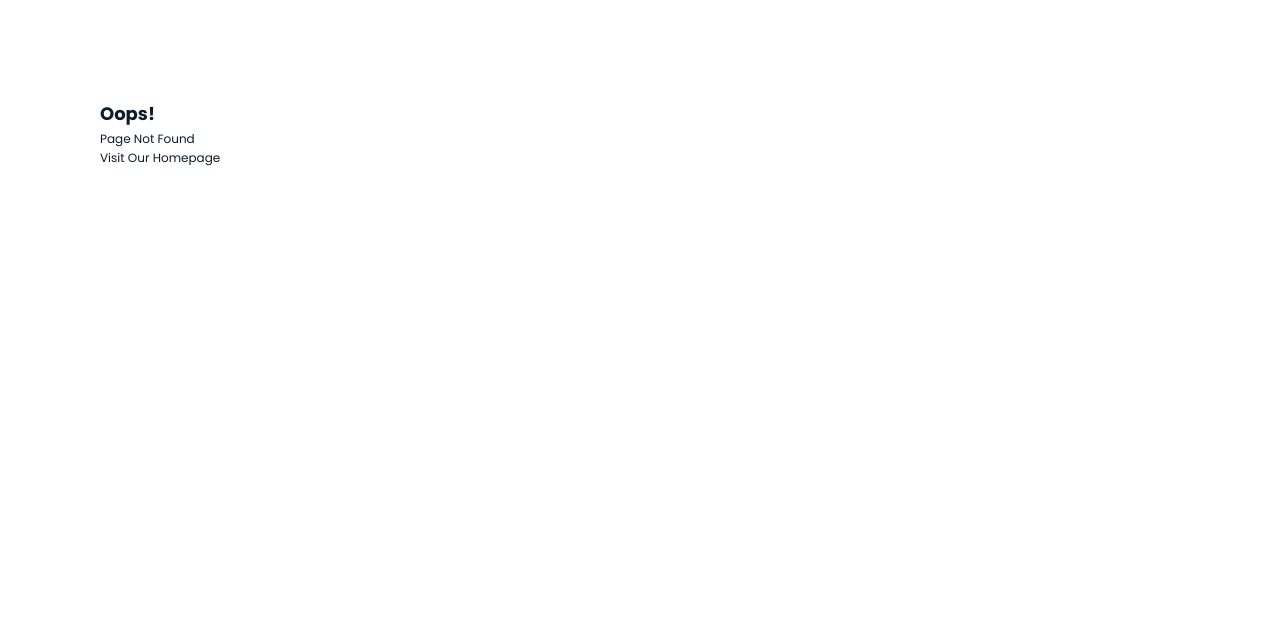
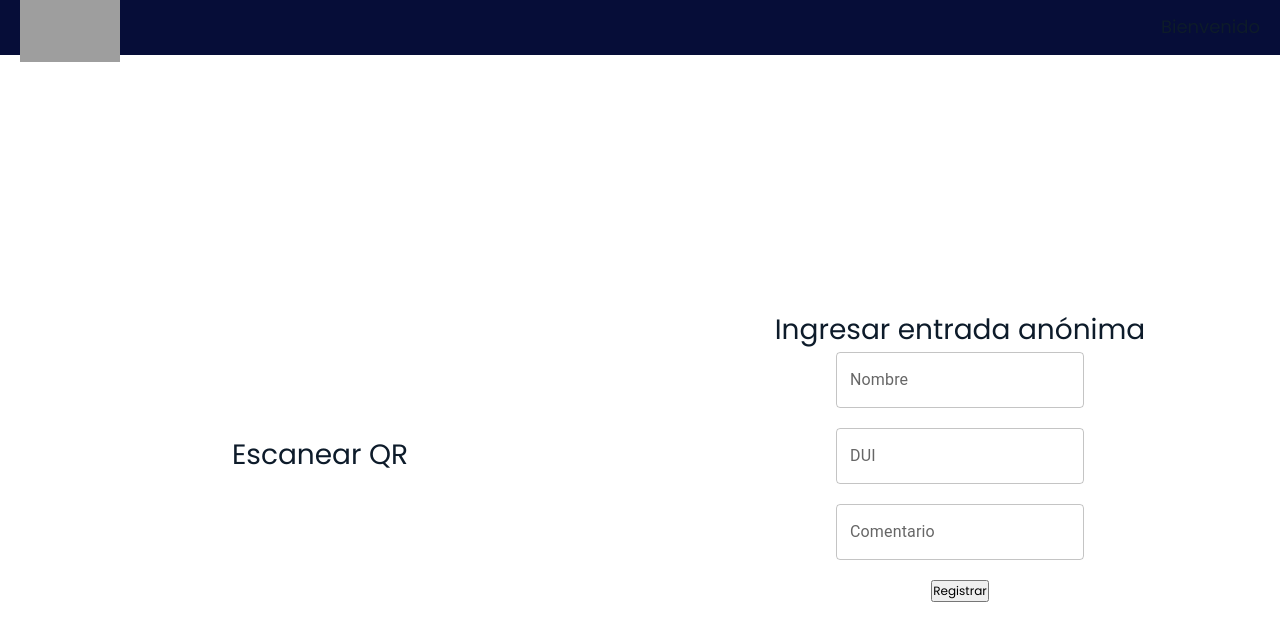
Before and after one commit to LeeMichael24/N-Capas-Proyecto-Final, a React (Vite) app in the folder Cliente/colonia_hlvs/: page /vigilanteHome in a window 1280 px wide. Before the commit this address had no page. Shown: the top 640 px of the page. Built offline with nearby package versions, Linux system fonts and the light colour scheme; grey boxes are pictures that could not be loaded.

Commit message:
Adding vigilante vista, no done

```diff
--- a/Cliente/colonia_hlvs/src/App.jsx
+++ b/Cliente/colonia_hlvs/src/App.jsx
@@ -10,6 +10,7 @@ import SingleInvitation from './screens/resident/invitations/singleInvitation';
 import RecurrntInvitation from './screens/resident/invitations/recurrentInvitation';
 import AdminHome from './screens/admin/home/adminHome';
 import AdminCasa from './screens/admin/adminCasa/adminCasa';
+import HomeVigilante from './screens/vigilante/home/homeVigilante';
 
 /* const ROLES = {
   SYSADMIN: ['tlahtoani'],
@@ -29,13 +30,16 @@ function App() {
         {/* public routes */}
         <Route path="login" element={<Login />} />
         <Route path="invitadoHome" element={<InvitadoHome />} />
-        <Route path='/invitacion/:id' element={<InvitacionA />} />
+        <Route path='invitacion/:id' element={<InvitacionA />} />
         <Route path="dashboard" element={<Dashboard />} />
         <Route path="my-qr" element={<ResidentQr />} />
         <Route path="invitacion-simple" element={<SingleInvitation />} />
         <Route path="invitacion-recurrente" element={<RecurrntInvitation />} />
         <Route path="admin" element={<AdminHome/>} />
         <Route path="admincasa" element={<AdminCasa/>} />
+
+        {/* vigilante */}
+        <Route path="vigilanteHome" element={<HomeVigilante/>} />
 
 
         {/* we want to protect these routes */}
--- a/Cliente/colonia_hlvs/src/screens/vigilante/home/homeVigilante.css
+++ b/Cliente/colonia_hlvs/src/screens/vigilante/home/homeVigilante.css
@@ -1,68 +1,43 @@
-/* General Styles */
-.login-container {
-    display: flex;
-    flex-direction: column;
-    align-items: center;
-    padding: 20px;
-  }
+.containerMain{
+  height: 100vh;
+}
 
-  .login-options {
-    margin-bottom: 20px;
-  }
+.container {
+  display: flex;
+  flex-direction: row;
+  align-items: center;
+  align-items: center;
+  justify-content: center;
+  align-content: center;
+  justify-items: center;
+  margin: 0 auto;
+  width: 100%;
+  height: 100%;
+}
 
-  /* QR Scanner Styles */
-  .qr-scanner-container {
-    width: 300px; /* Adjust as needed */
-    height: 300px; /* Adjust as needed */
-    border: 1px solid #ccc;
-    padding: 20px;
-  }
 
-  .qr-scanner-container video {
-    width: 100%;
-    height: 100%;
-  }
+.qr-scanner-container{
+  justify-content: center;
+  text-align: center;
+  width: 100%;
+  height: auto;
+}
 
-  .qr-code-data {
-    margin-top: 10px;
-    font-size: 14px;
-    color: #333;
-  }
+.login-form-container{
+  text-align: center;
+  justify-content: center;
+  width: 100%;
+  height: auto;
+}
 
-  /* Login Form Styles */
-  .login-form-container {
-    width: 300px; /* Adjust as needed */
-  }
 
-  .form-group {
-    margin-bottom: 15px;
-  }
+h2 {
+  text-align: center;
+  margin-bottom: 25px;
+  font-size: 28px;
+}
 
-  .form-control {
-    width: 100%;
-    padding: 10px;
-    border: 1px solid #ccc;
-    border-radius: 4px;
-  }
 
-  .btn-primary {
-    background-color: #007bff;
-    color: #fff;
-    border: none;
-    padding: 10px 20px;
-    border-radius: 4px;
-    cursor: pointer;
-  }
-
-  /* Responsive Styles (Optional) */
-  @media (max-width: 768px) {
-    .login-container {
-      flex-direction: row;
-      justify-content: space-between;
-    }
-
-    .qr-scanner-container,
-    .login-form-container {
-      width: calc(50% - 20px); /* Adjust as needed */
-    }
-  }
+.textFlied{
+  margin-bottom: 20px;
+}
--- a/Cliente/colonia_hlvs/src/screens/vigilante/home/homeVigilante.jsx
+++ b/Cliente/colonia_hlvs/src/screens/vigilante/home/homeVigilante.jsx
@@ -1,53 +1,55 @@
-import React from 'react';
-import QRCodeScanner from 'react-qrcode-scanner';
-import { Container, Row, Col } from 'react-bootstrap'; // Import Bootstrap components for responsive layout
+
+import TextField from "@mui/material/TextField";
+import "./homeVigilante.css";
+import Box from '@mui/material/Box';
+import Navbar from "../../../components/navbar/navbar";
+
 
 const HomeVigilante = () => {
-  const [qrCodeData, setQRCodeData] = React.useState(''); // Estado para los datos del código QR
 
-  const handleScan = (data) => {
-    setQRCodeData(data);
-    console.log('QR code scanned:', data); // Simulando el envío de datos a la API
-  };
+
 
   return (
-    <Container className="login-container">
-      <Row>
-        <Col md={6} className="qr-scanner-container">
-          <h2>Inicia sesión con QR</h2>
-          <QRCodeScanner onScan={handleScan} />
-          {qrCodeData && (
-            <div className="qr-code-data">Código escaneado: {qrCodeData}</div>
-          )}
-        </Col>
-        <Col md={6} className="login-form-container">
-          <h2>Inicia sesión con formulario</h2>
-          <form>
-            <div className="form-group">
-              <label htmlFor="username">Nombre de usuario:</label>
-              <input
-                type="text"
-                id="username"
-                className="form-control"
-                placeholder="Ingrese su nombre de usuario"
+    <div className="containerMain">
+      <Navbar />
+      <div className="container">
+        <div className="qr-scanner-container">
+          <h2>Escanear QR</h2>
+          {/* aca tiene que abrir la camara y escanear el qr */}
+        </div>
+        <div className="login-form-container">
+          <h2>Ingresar entrada anónima</h2>
+          <Box className="form-container" noValidate autoComplete="off">
+            <div className="textFlied">
+              <TextField
+                id="outlined-name-input"
+                label="Nombre"
+                type="name"
+                autoComplete="current-name"
               />
             </div>
-            <div className="form-group">
-              <label htmlFor="password">Contraseña:</label>
-              <input
-                type="password"
-                id="password"
-                className="form-control"
-                placeholder="Ingrese su contraseña"
+            <div className="textFlied">
+              <TextField
+                id="outlined-dui-input"
+                label="DUI"
+                type="dui"
+                autoComplete="current-dui"
               />
             </div>
-            <button type="submit" className="btn btn-primary">
-              Iniciar sesión
-            </button>
-          </form>
-        </Col>
-      </Row>
-    </Container>
+            <div className="textFlied">
+              <TextField
+                id="outlined-comentario-input"
+                label="Comentario"
+                type="comentario"
+                autoComplete="current-comentario"
+              />
+            </div>
+          </Box>
+
+          <button> Registrar </button>
+        </div>
+    </div>
+    </div>
   );
 };
 
```
